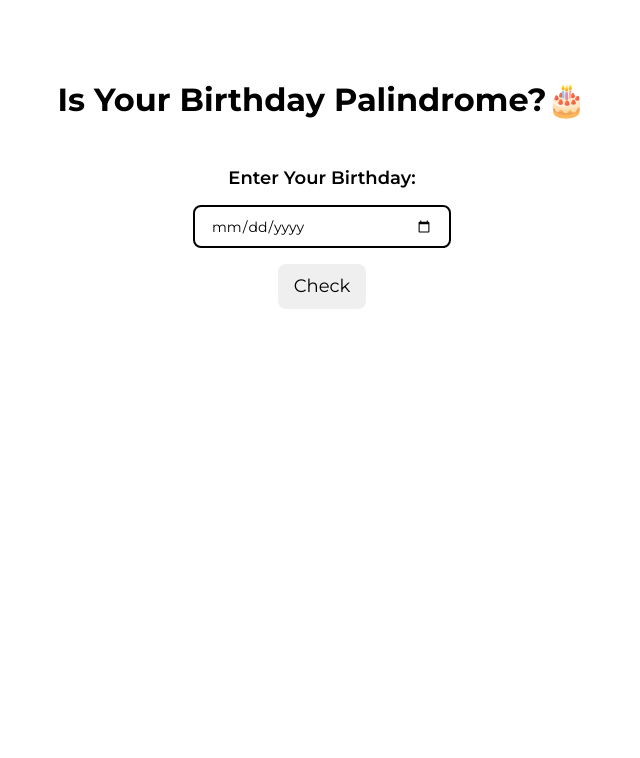
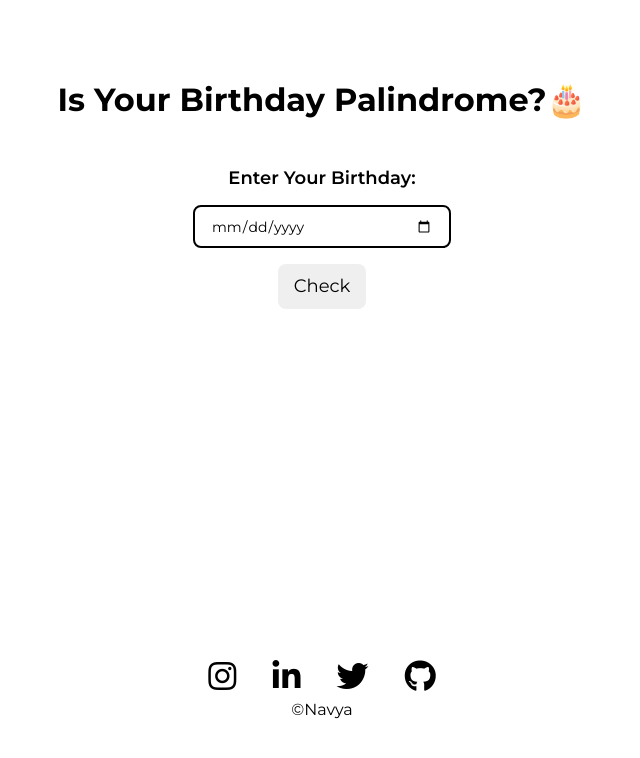
Before and after one commit to NavyaAg/palindrome-bdays, a plain HTML site: page index.html in a window 1280 px wide. Shown: the whole page, without its empty margins (318-958 px from the left). Drawn offline with Linux system fonts and the light colour scheme.

Commit message:
footer added

```diff
--- a/index.html
+++ b/index.html
@@ -5,6 +5,9 @@
     <meta name="viewport" content="width=device-width, initial-scale=1.0">
     <title>Palindrome Birthday</title>
     <link rel="stylesheet" href="style.css">
+
+        <link rel="stylesheet" href="https://use.fontawesome.com/releases/v5.15.4/css/all.css" integrity="sha384-DyZ88mC6Up2uqS4h/KRgHuoeGwBcD4Ng9SiP4dIRy0EXTlnuz47vAwmeGwVChigm" crossorigin="anonymous">
+
 
      <!--Google font stylesheets-->
     <link rel="preconnect" href="https://fonts.googleapis.com">
@@ -21,6 +24,17 @@
             <p class="message"></p>
         </section>
     </main>
+    <footer>
+        <div class="icons">
+          <ul>
+            <li><a href="https://www.instagram.com/navya_544/"><i class="fab fa-instagram"></i></a></li>
+             <li><a href="https://www.linkedin.com/in/navya-agarwal-857204220/"><i class="fab fa-linkedin-in"></i></a></li>
+            <li><a href="https://twitter.com/itsNavya"><i class="fab fa-twitter"></i></a></li>
+            <li><a href="https://github.com/NavyaAg"><i class="fab fa-github"></i></a></li>
+          </ul>
+        </div>
+        <p>&#169;Navya</p>
+      </footer>
 
     <script src="./index.js"></script>
 </body>
--- a/style.css
+++ b/style.css
@@ -52,3 +52,25 @@ h1{
     font-size: larger;
     font-weight: 600;
 }
+
+footer {
+    position: absolute;
+    bottom: 0%;
+    right: 50%;
+    transform: translate(50%, -50%);
+    padding: 1.5rem;
+  }
+
+  .icons li{
+    display: inline;
+    padding:0 .5rem;
+  }
+
+  i{
+      font-size: 32px;
+      color:black;
+      margin: 0.5rem;
+  }
+  p{
+      text-align: center;
+  }
```
